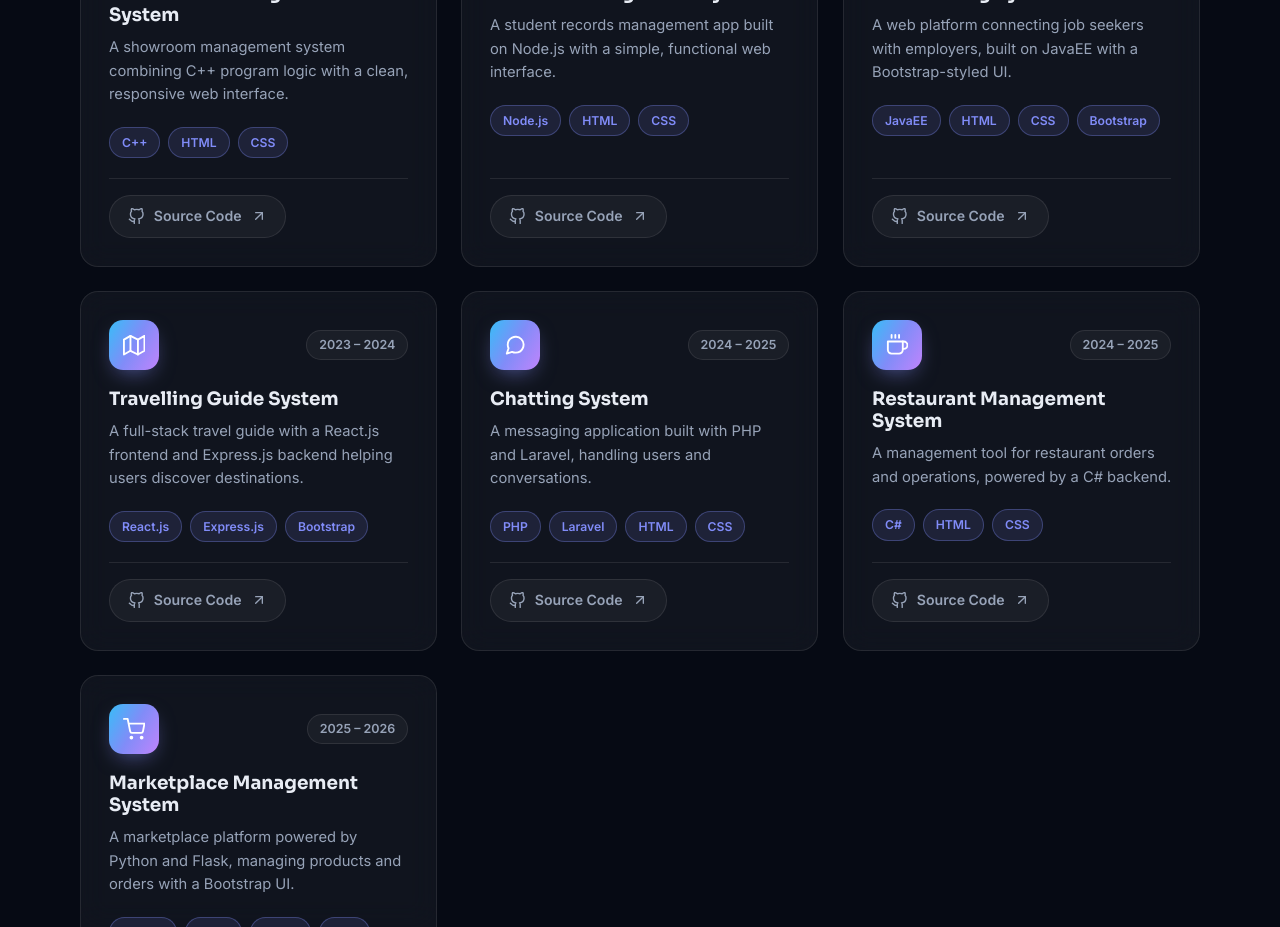
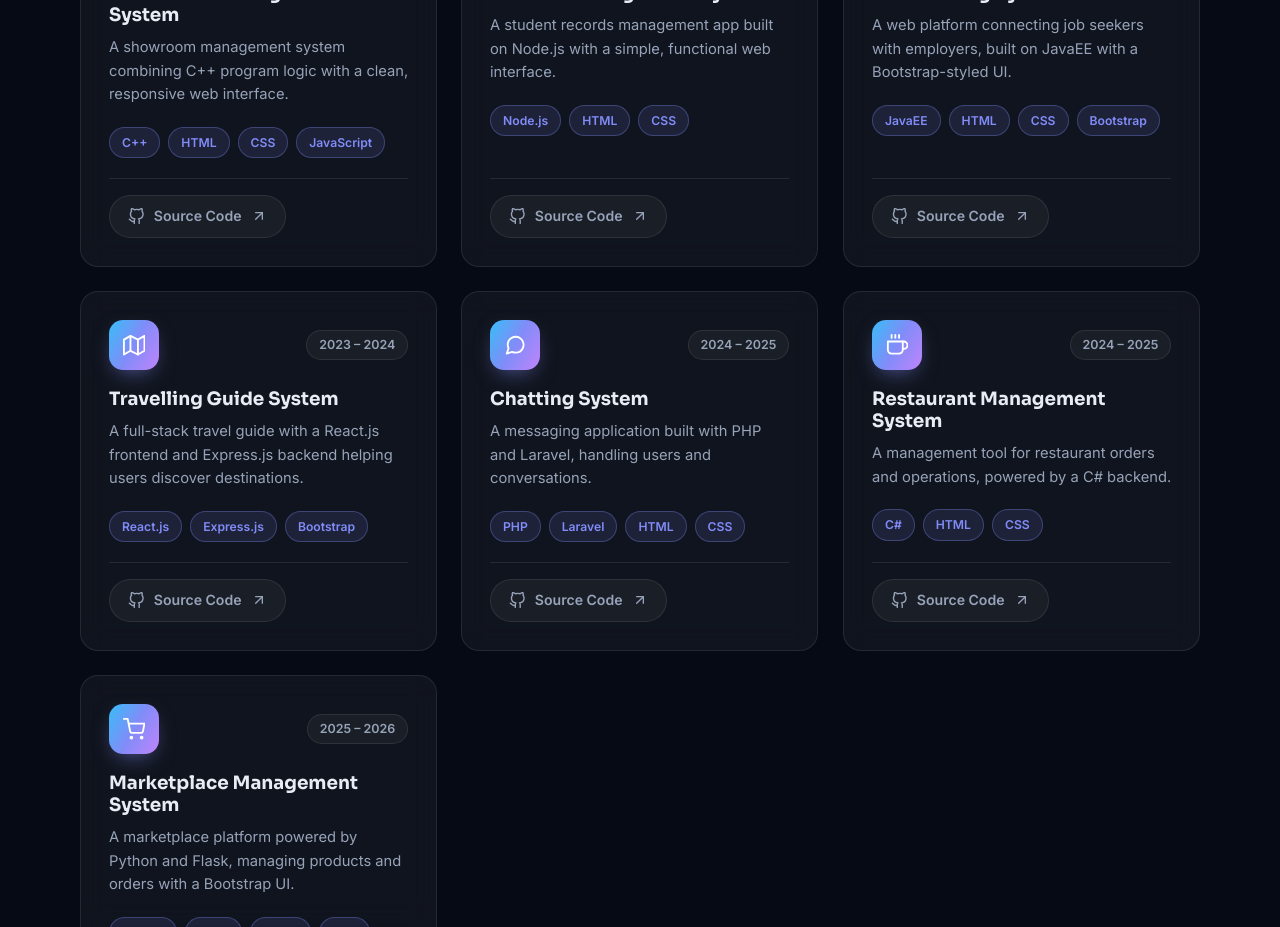
Before and after one commit to SoeThuraNaing974/Portfolio_Web_Based_Design, a React (Vite) app: page / in a window 1280 px wide. Shown: the part 4400-5327 px from the top of the page. Built offline with nearby package versions, Linux system fonts and the light colour scheme.

Commit message:
function edit1

```diff
--- a/src/components/Projects.jsx
+++ b/src/components/Projects.jsx
@@ -24,7 +24,7 @@ const PROJECTS = [
     year: '2022 – 2023',
     description:
       'A showroom management system combining C++ program logic with a clean, responsive web interface.',
-    tech: ['C++', 'HTML', 'CSS'],
+    tech: ['C++', 'HTML', 'CSS', 'JavaScript'],
     source: `${GITHUB}/showroom-management-system`,
   },
   {
```
